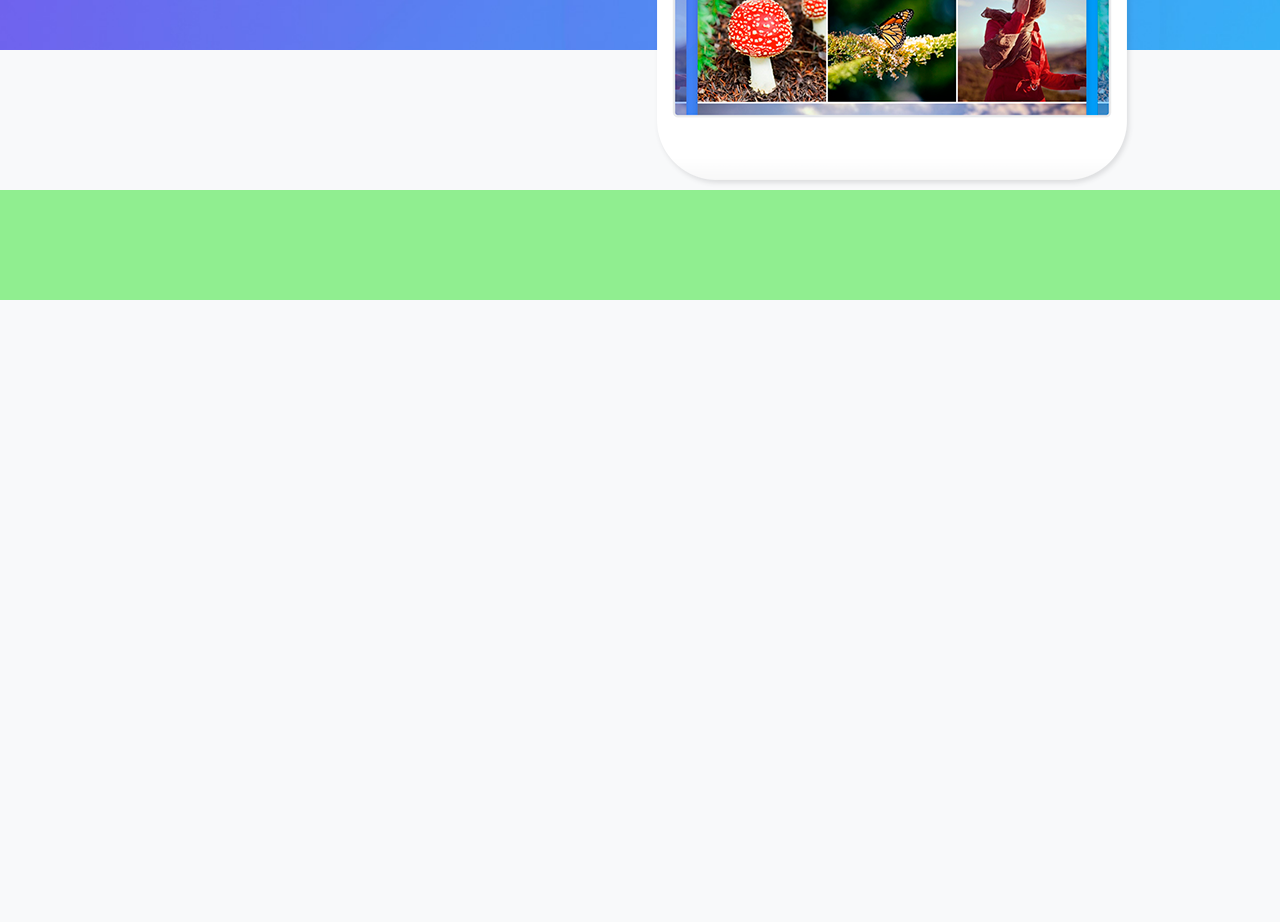
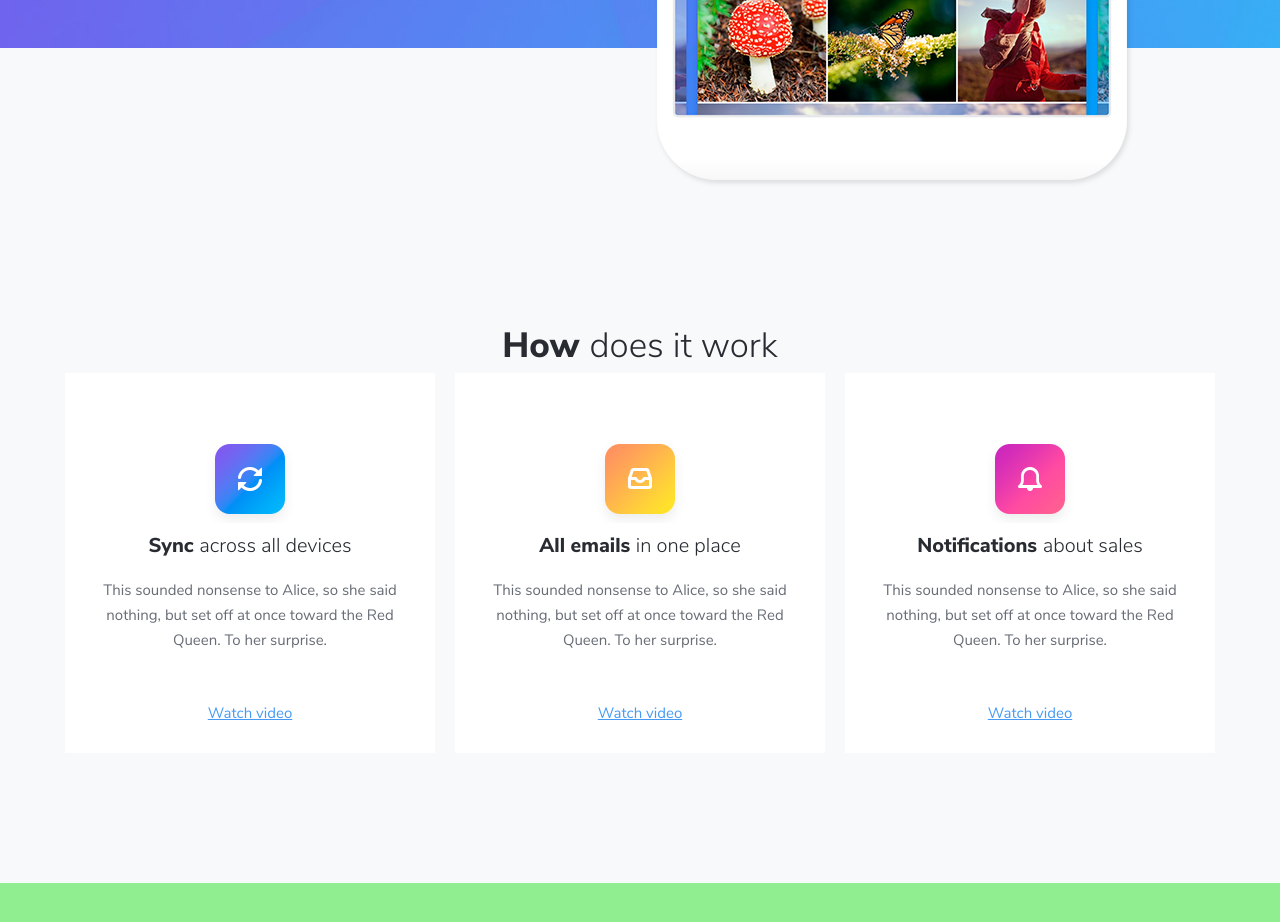
Before and after one commit to Romserg/AppStarter, a website: page src/index.html in a window 1280 px wide. Shown: the part 670-1592 px from the top of the page. Before the commit the page ends 970 px from the top, so only its background shows below. Drawn offline with Linux system fonts and the light colour scheme.

Commit message:
section "works"

```diff
--- a/src/css/styles.css
+++ b/src/css/styles.css
@@ -33,9 +33,10 @@ body {
 
 .main-screen {
 	position: relative;
+	display: block;
 	width: 100%;
-	height: 720px;
-	background: url(../img/bg-main.jpg) 0 0 no-repeat;
+	/* height: 720px; */
+	background: url(../img/bg-main.jpg) 0 -140px no-repeat;
 	background-size: cover;
 	margin-bottom: 140px;
 }
@@ -139,6 +140,7 @@ body {
 
 .main-screen .container {
 	position: relative;
+	display: block;
 }
 
 .main-screen .left-box {
@@ -214,9 +216,33 @@ body {
 	height: 718px;
 }
 
-/* Middle---------------------------------------- */
+.works {
+	position: relative;
+	display: block;
+	text-align: center;
+	margin-bottom: 120px;
+}
 
-.content {}
+.works .work {
+	box-sizing: border-box;
+	display: inline-block;
+	vertical-align: top;
+	max-width: 370px;
+	height: 380px;
+	overflow: hidden;
+	background-color: #fff;
+	margin: 10px;
+	padding: 62px 34px 70px;
+}
+
+.works .work p {
+	margin-bottom: 50px;
+	line-height: 25px;
+}
+
+.works .work a {
+	color: #469af4;
+}
 
 /* Footer---------------------------------------- */
 
--- a/src/index.html
+++ b/src/index.html
@@ -1,5 +1,6 @@
 <!DOCTYPE html>
 <html>
+
 <head>
 	<meta charset="utf-8" />
 	<!--[if lt IE 9]><script src="https://cdnjs.cloudflare.com/ajax/libs/html5shiv/3.7.3/html5shiv.min.js"></script><![endif]-->
@@ -18,18 +19,33 @@
 		<section class="main-screen">
 			<div class="content-wrapper">
 				<header class="header">
-				 <a href="index.html" class="logo"><img src="./img/logo.png" alt="App Starter"></a>
+					<a href="index.html" class="logo">
+						<img src="./img/logo.png" alt="App Starter">
+					</a>
 					<nav class="main-menu">
 						<ul class="menu-list">
-						 <li class="menu-item"><a href="#">Features</a></li>
-						 <li class="menu-item"><a href="#">Video Tour</a></li>
-						 <li class="menu-item"><a href="#">Reviews</a></li>
-						 <li class="menu-item"><a href="#">Pricing</a></li>
-						 <li class="menu-item active"><a href="#">Get It Free</a></li>
-						 <li class="menu-item hamburger"><span></span></li>
+							<li class="menu-item">
+								<a href="#">Features</a>
+							</li>
+							<li class="menu-item">
+								<a href="#">Video Tour</a>
+							</li>
+							<li class="menu-item">
+								<a href="#">Reviews</a>
+							</li>
+							<li class="menu-item">
+								<a href="#">Pricing</a>
+							</li>
+							<li class="menu-item active">
+								<a href="#">Get It Free</a>
+							</li>
+							<li class="menu-item hamburger">
+								<span></span>
+							</li>
 						</ul>
 					</nav>
-			</header><!-- .header-->
+				</header>
+				<!-- .header-->
 				<div class="container">
 					<div class="left-box">
 						<img src="./img/icon-logo.png" alt="App Starter">
@@ -49,15 +65,58 @@
 			</div>
 		</section>
 
-	<main class="content">
+		<section class="works">
+			<div class="content-wrapper">
+				<h2>
+					<span class="extra">How </span>
+					<span class="light">does it work</span>
+				</h2>
+				<div class="container">
+					<div class="work">
+						<img src="./img/img-sync.png" alt="Sync">
+						<h3>
+							<span class="extra">Sync </span>
+							<span class="light">across all devices</span>
+						</h3>
+						<p>This sounded nonsense to Alice, so she said nothing, but set off at once toward the Red Queen. To her surprise.</p>
+						<a href="#">Watch video</a>
+					</div><!--
+					--><div class="work">
+						<img src="./img/img-email.png" alt="Email">
+						<h3>
+							<span class="extra">All emails </span>
+							<span class="light">in one place</span>
+						</h3>
+						<p>This sounded nonsense to Alice, so she said nothing, but set off at once toward the Red Queen. To her surprise.</p>
+						<a href="#">Watch video</a>
+					</div><!--
+					--><div class="work">
+						<img src="./img/img-notification.png" alt="Notification">
+						<h3>
+							<span class="extra">Notifications </span>
+							<span class="light">about sales</span>
+						</h3>
+						<p>This sounded nonsense to Alice, so she said nothing, but set off at once toward the Red Queen. To her surprise.</p>
+						<a href="#">Watch video</a>
+					</div>
+				</div>
+			</div>
+		</section>
 
-	</main><!-- .content -->
+		<section class="brands">
+			<div class="content-wrapper">
+
+			</div>
+		</section>
 
 		<footer class="footer">
 
-	</footer><!-- .footer -->
+		</footer>
+		<!-- .footer -->
 
-</div><!-- .wrapper -->
+	</div>
+	<!-- .wrapper -->
 
 </body>
+
 </html>
```
Lines whose indentation alone changed are shown as unchanged.
